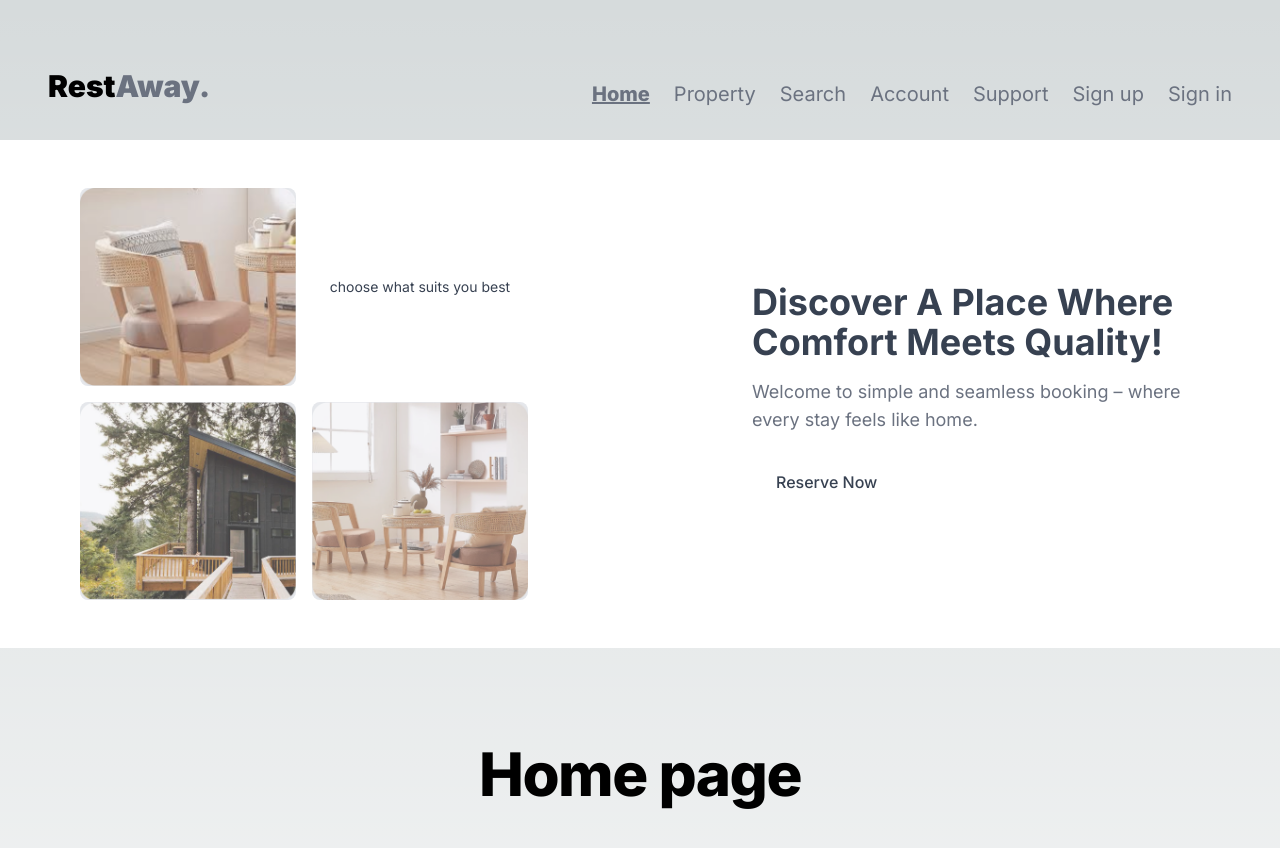
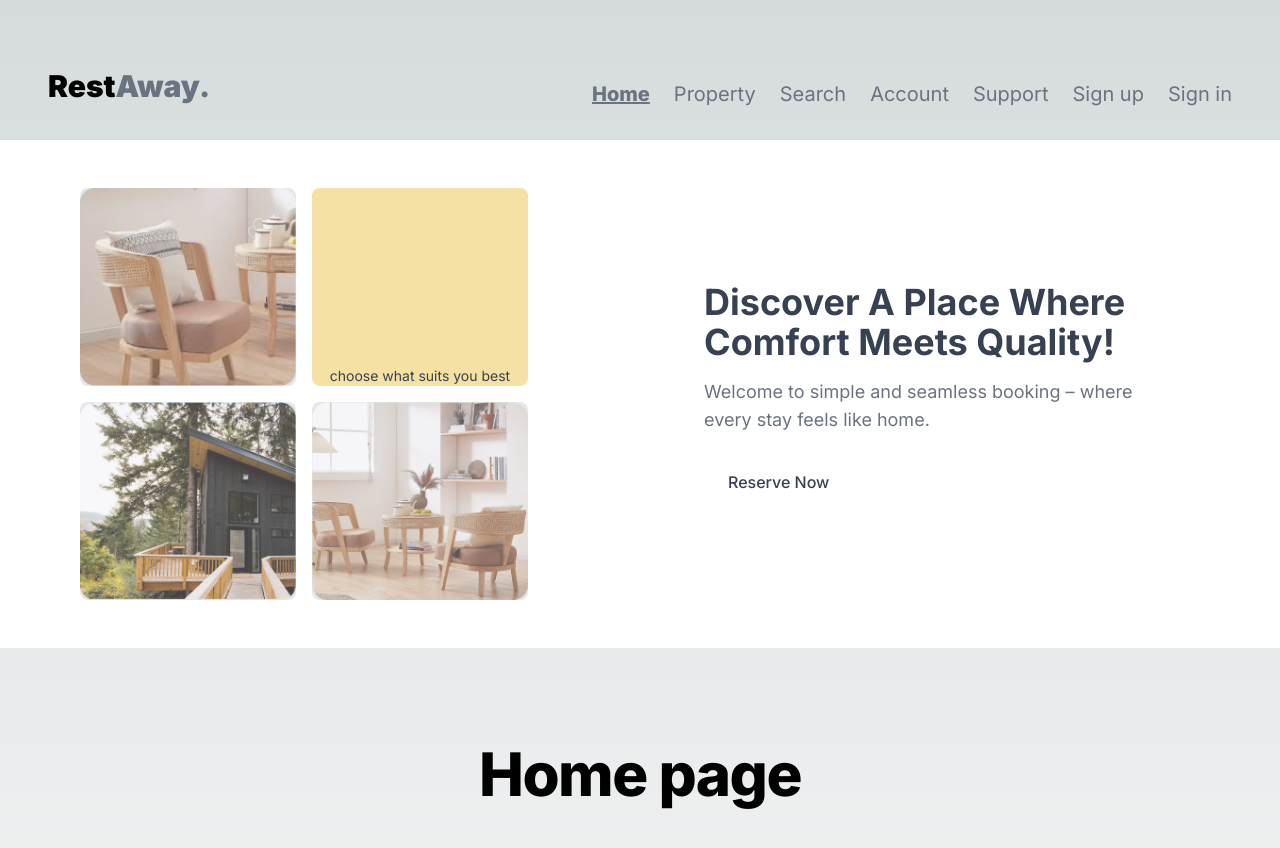
Before and after one commit to dariamilic/korisnicka-sucelja, a Next.js app in the folder rest_away_booking_project/: page / in a window 1280 px wide. Shown: the top 848 px of the page. Built offline with nearby package versions, Linux system fonts and the light colour scheme.

Commit message:
color brown update

```diff
--- a/rest_away_booking_project/src/components/hero_section.tsx
+++ b/rest_away_booking_project/src/components/hero_section.tsx
@@ -13,8 +13,11 @@ export function Hero() {
             className="object-cover w-full h-full"
           />
         </div>
-        <div className="bg-beige rounded-lg flex items-center justify-center text-sm text-gray-700">
+        <div className="bg-beige bg-brown-100 rounded-lg flex items-end justify-center  text-sm  text-gray-700 ">
+
+          <ul >
           choose what suits you best
+          </ul>
         </div>
 
         <div className="bg-gray-200 rounded-lg overflow-hidden">
@@ -34,7 +37,7 @@ export function Hero() {
       </div>
 
       {/* Desna strana - Tekst i CTA */}
-      <div className="mt-8 md:mt-0 md:ml-16 text-center md:text-left max-w-md">
+      <div className="mt-8 md:mt-0 md:ml-16 text-center md:text-left max-w-md mr-12">
         <h1 className="text-3xl md:text-4xl font-bold text-gray-700 mb-4">
           Discover A Place Where Comfort Meets Quality!
         </h1>
--- a/rest_away_booking_project/tailwind.config.ts
+++ b/rest_away_booking_project/tailwind.config.ts
@@ -11,6 +11,12 @@ export default {
       colors: {
         background: "var(--background)",
         foreground: "var(--foreground)",
+        brown: {
+          100: '#f5e1a4', // Light brown
+          200: '#d0a15e', // Medium brown
+          300: '#a85a3b', // Dark brown
+          400: '#6b2a14', // Darker brown
+        }
       },
       backgroundImage: {
         'gradient-radial': 'radial-gradient(var(--tw-gradient-stops))',
```
